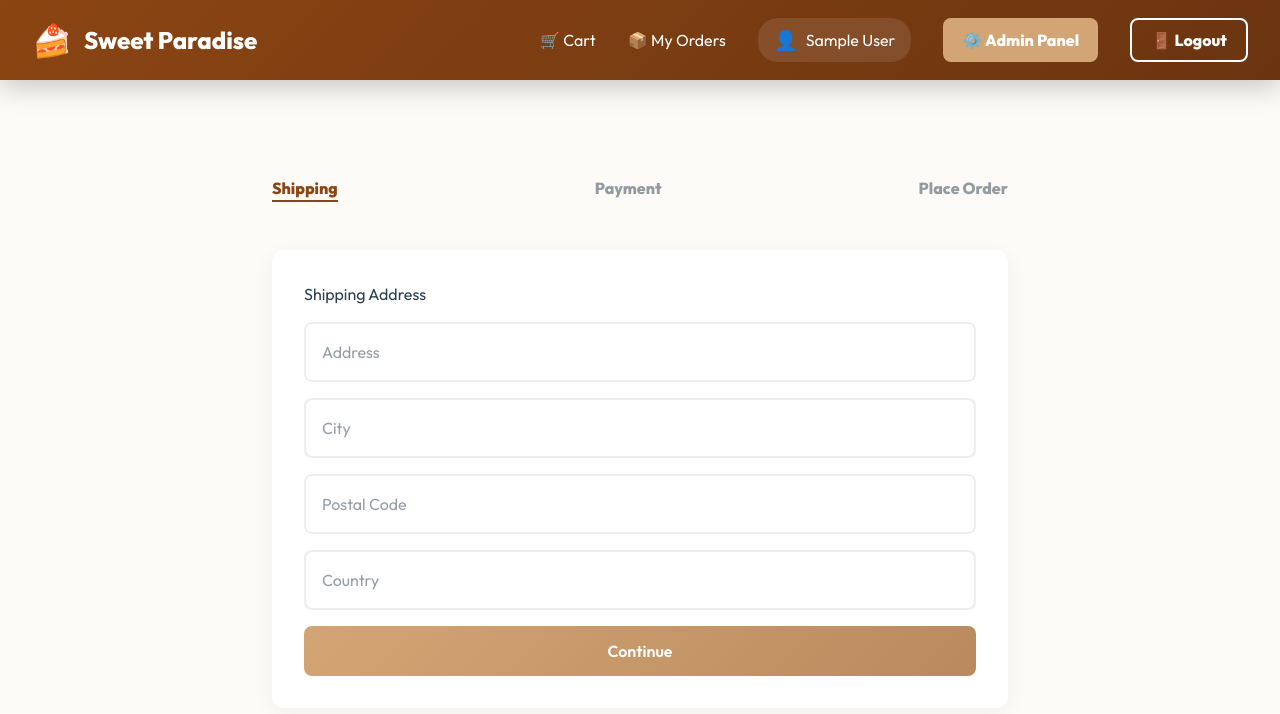
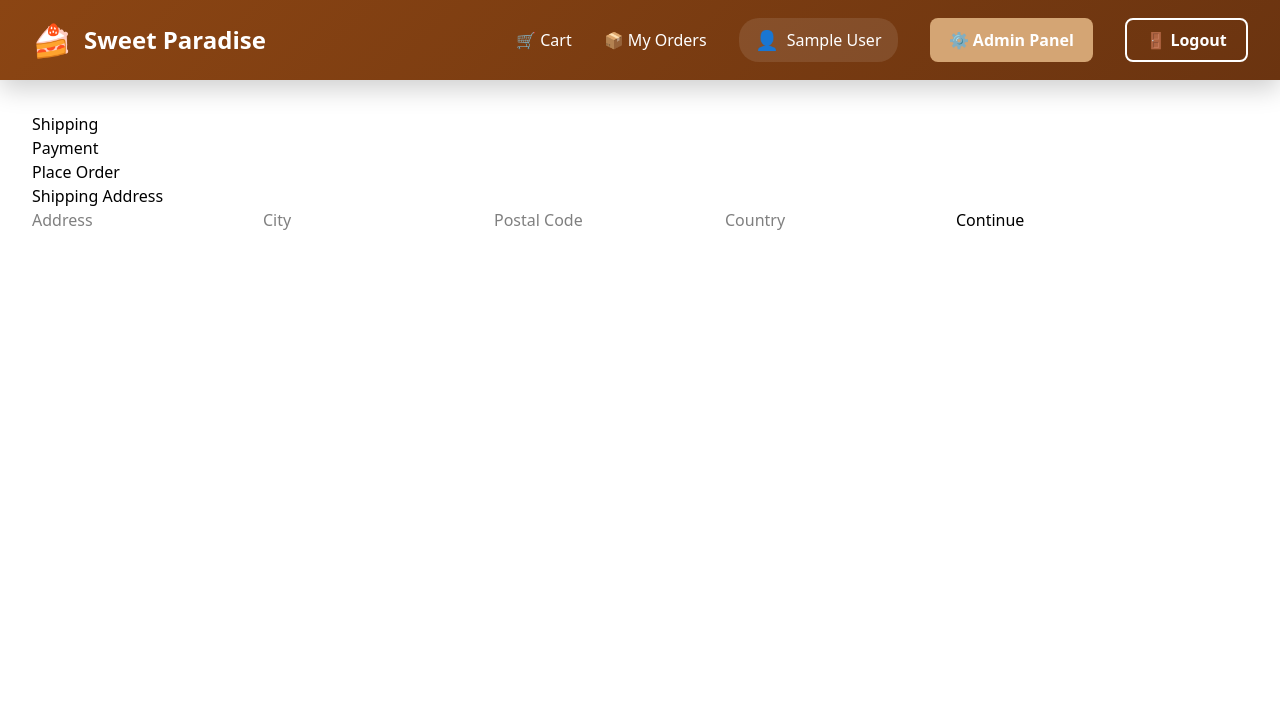
Before and after one commit to Yourakhere/sweets-shop, a React app in the folder frontend/: page /checkout in a window 1280 px wide. Shown: the top 714 px of the page. Built offline with nearby package versions, Linux system fonts and the light colour scheme; sample sign-in values are in the browser's storage; the HTML template or start-up script is replaced by a standard one.

Commit message:
Update App.css

```diff
--- a/frontend/src/App.css
+++ b/frontend/src/App.css
@@ -1,226 +1 @@
 @import url('https://fonts.googleapis.com/css2?family=Outfit:wght@300;400;600;800&display=swap');
-
-:root {
-  --primary: #d4a574;
-  --primary-dark: #b88a5e;
-  --secondary: #8b4513;
-  --text-dark: #2c3e50;
-  --text-light: #ecf0f1;
-  --bg-light: #fdfbf7;
-}
-
-body {
-  font-family: 'Outfit', sans-serif;
-  background-color: var(--bg-light);
-  color: var(--text-dark);
-  margin: 0;
-  padding: 0;
-}
-
-/* Cart Page */
-.cart-page {
-  padding: 2rem;
-  max-width: 1200px;
-  margin: 0 auto;
-}
-
-.cart-content {
-  display: grid;
-  grid-template-columns: 2fr 1fr;
-  gap: 2rem;
-}
-
-.cart-item {
-  display: flex;
-  align-items: center;
-  background: white;
-  padding: 1rem;
-  margin-bottom: 1rem;
-  border-radius: 12px;
-  box-shadow: 0 4px 6px rgba(0, 0, 0, 0.05);
-}
-
-.cart-item-image {
-  width: 80px;
-  height: 80px;
-  object-fit: contain;
-  margin-right: 1.5rem;
-  border-radius: 8px;
-  background: #f8f8f8;
-  display: flex;
-  align-items: center;
-  justify-content: center;
-  font-size: 2rem;
-}
-
-.cart-item-details {
-  flex: 1;
-}
-
-.cart-item-details a {
-  font-weight: 600;
-  color: var(--secondary);
-  text-decoration: none;
-  font-size: 1.1rem;
-}
-
-.cart-item-actions {
-  display: flex;
-  align-items: center;
-  gap: 1rem;
-}
-
-.cart-summary {
-  background: white;
-  padding: 2rem;
-  border-radius: 12px;
-  box-shadow: 0 4px 15px rgba(0, 0, 0, 0.05);
-  height: fit-content;
-}
-
-.total-price {
-  font-size: 2rem;
-  font-weight: bold;
-  color: var(--secondary);
-  margin: 1rem 0;
-}
-
-/* Checkout */
-.checkout-container {
-  max-width: 800px;
-  margin: 2rem auto;
-  padding: 2rem;
-}
-
-.checkout-steps {
-  display: flex;
-  justify-content: space-between;
-  margin-bottom: 3rem;
-  position: relative;
-}
-
-.checkout-steps div {
-  font-weight: bold;
-  opacity: 0.5;
-  position: relative;
-  z-index: 1;
-}
-
-.checkout-steps div.active {
-  opacity: 1;
-  color: var(--secondary);
-  border-bottom: 2px solid var(--secondary);
-}
-
-.checkout-form {
-  background: white;
-  padding: 2rem;
-  border-radius: 12px;
-  box-shadow: 0 5px 20px rgba(0, 0, 0, 0.05);
-  display: flex;
-  flex-direction: column;
-  gap: 1rem;
-}
-
-.checkout-form input {
-  padding: 1rem;
-  border: 2px solid #eee;
-  border-radius: 8px;
-  font-size: 1rem;
-  font-family: inherit;
-}
-
-.payment-option {
-  display: flex;
-  align-items: center;
-  gap: 1rem;
-  padding: 1rem;
-  border: 1px solid #eee;
-  border-radius: 8px;
-  cursor: pointer;
-}
-
-/* Buttons */
-button {
-  background: linear-gradient(135deg, var(--primary) 0%, var(--primary-dark) 100%);
-  color: white;
-  border: none;
-  padding: 0.8rem 1.5rem;
-  border-radius: 8px;
-  font-weight: 600;
-  cursor: pointer;
-  transition: transform 0.2s, box-shadow 0.2s;
-}
-
-button:hover {
-  transform: translateY(-2px);
-  box-shadow: 0 4px 12px rgba(212, 165, 116, 0.4);
-}
-
-button:disabled {
-  background: #ccc;
-  cursor: not-allowed;
-  transform: none;
-}
-
-button.btn-checkout {
-  width: 100%;
-  padding: 1rem;
-  font-size: 1.1rem;
-  margin-top: 1rem;
-}
-
-button.back-btn {
-  background: transparent;
-  color: #666;
-  border: 2px solid #eee;
-}
-
-/* Table */
-.table {
-  width: 100%;
-  border-collapse: collapse;
-  background: white;
-  border-radius: 12px;
-  overflow: hidden;
-  box-shadow: 0 4px 15px rgba(0, 0, 0, 0.05);
-}
-
-.table th,
-.table td {
-  padding: 1rem;
-  text-align: left;
-  border-bottom: 1px solid #eee;
-}
-
-.table th {
-  background: #fdfbf7;
-  color: var(--secondary);
-  font-weight: 600;
-}
-
-.tracking-status {
-  font-size: 1.5rem;
-  font-weight: bold;
-  color: var(--secondary);
-}
-
-.order-info {
-  background: white;
-  padding: 2rem;
-  border-radius: 12px;
-  margin-top: 2rem;
-  box-shadow: 0 4px 15px rgba(0, 0, 0, 0.05);
-  text-align: left;
-}
-
-.progress-bar {
-  background: #e0e0e0;
-  border-radius: 20px;
-  overflow: hidden;
-  margin-top: 10px;
-}
-
-.progress-fill {
-  background: linear-gradient(90deg, #4caf50, #8bc34a);
-}
```
